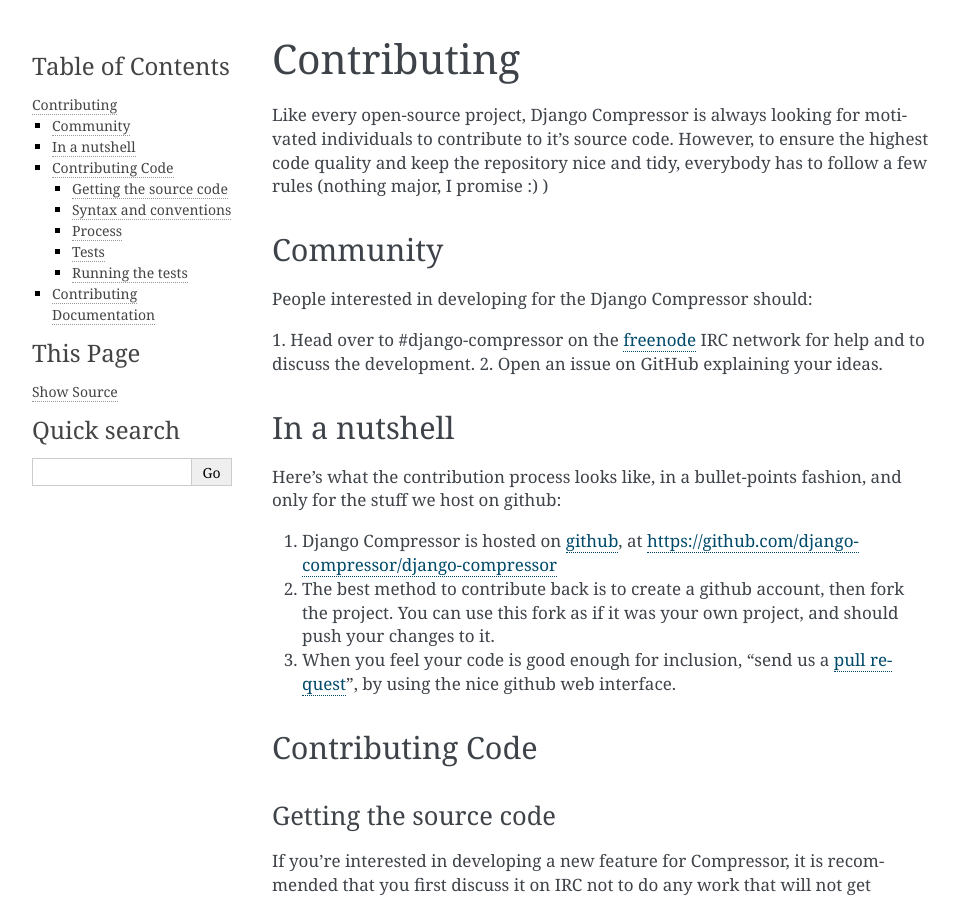
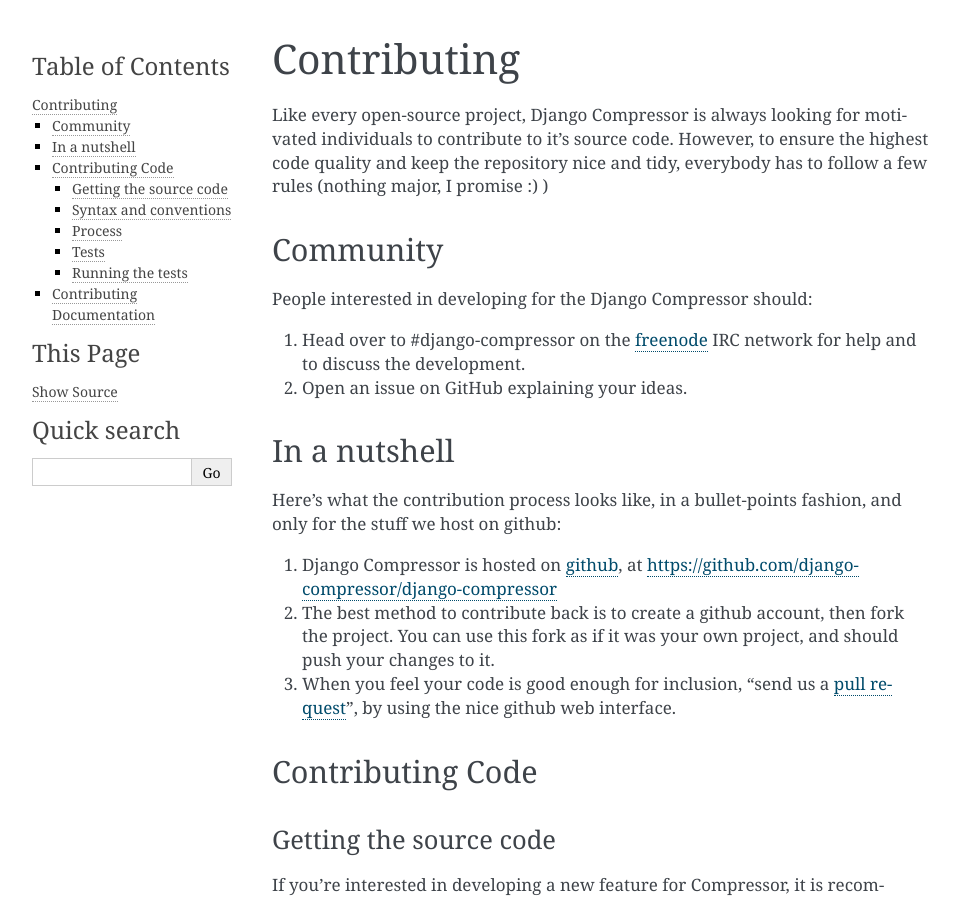
Before and after one commit to MichaelMatschiner/django-compressor, a Sphinx documentation site: the page built from docs/contributing.txt, in a window 1280 px wide and 900 px high. Shown: the whole window, without its empty margins (148-1107 px from the left). Built offline with Sphinx 7.4.7, drawn with Linux system fonts in a browser that asks for light colours.

Commit message:
Fix list formatting in docs/contributing.txt

```diff
--- a/docs/contributing.txt
+++ b/docs/contributing.txt
@@ -11,9 +11,9 @@ Community
 
 People interested in developing for the Django Compressor should:
 
-1. Head over to #django-compressor on the `freenode`_ IRC network for help and to
-discuss the development.
-2. Open an issue on GitHub explaining your ideas.
+#. Head over to #django-compressor on the `freenode`_ IRC network for help and to
+   discuss the development.
+#. Open an issue on GitHub explaining your ideas.
 
 
 In a nutshell
```
